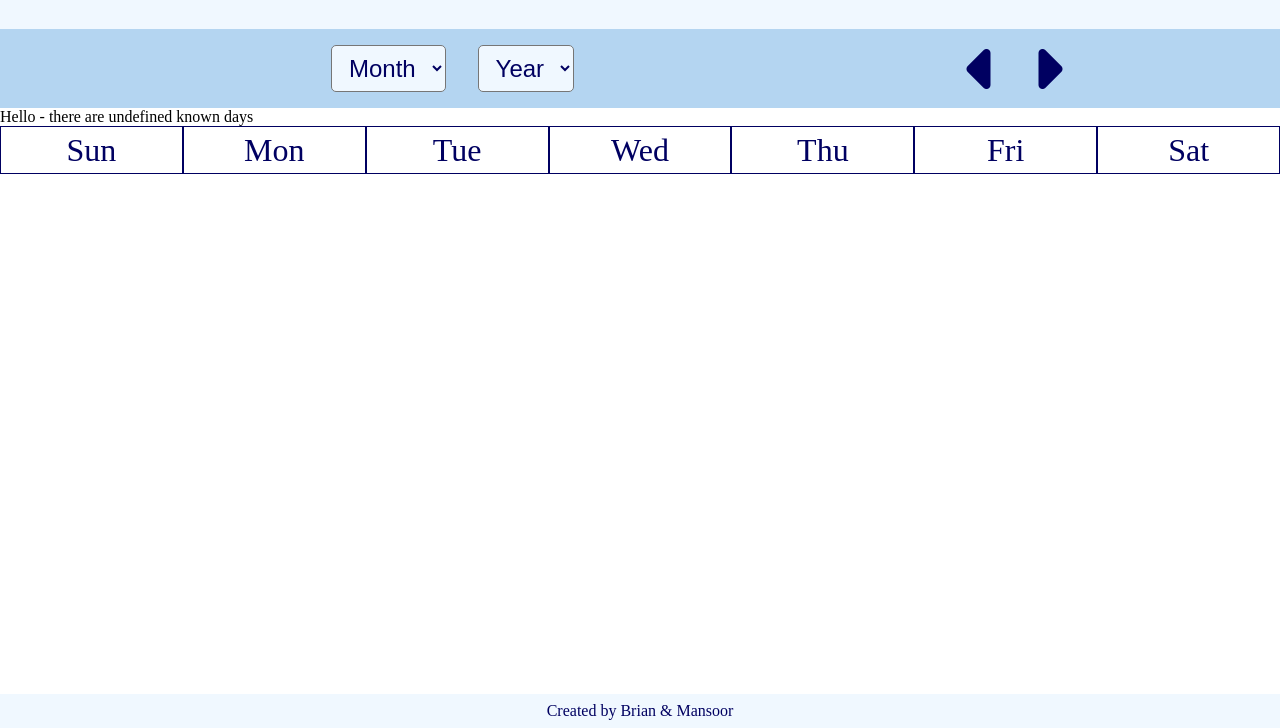
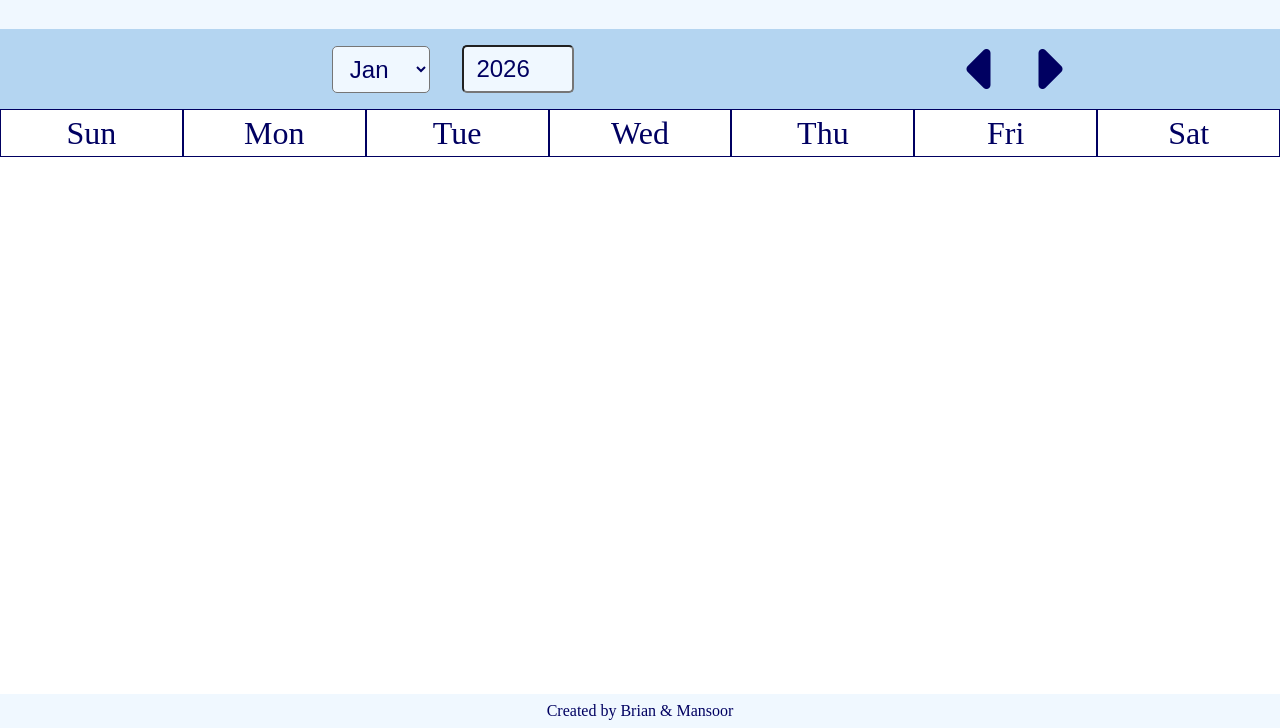
Before and after one commit to MansoorM11/Days-calendar, a website with bundled scripts: page index.html in a window 1280 px wide. Shown: the part 72-800 px from the top of the page. Built offline with nearby package versions, Linux system fonts and the light colour scheme.

Commit message:
created a function to get current date and populate month select

```diff
--- a/index.html
+++ b/index.html
@@ -18,11 +18,8 @@
     <nav id="nav-bar">
       <div id="date-select-field">
         <select id="month-select">
-          <option value="">Month</option>
         </select>
-        <select id="year-select">
-          <option value="">Year</option>
-        </select>
+        <input id="year-input" type="number" value="2026"></input>
       </div>
       <div id="navigate-button-field">
         <i
@@ -43,10 +40,9 @@
       </div>
     </nav>
     <main>
-      <p id="default-message"></p>
-      <container id="calendar-body">
+      <section id="calendar-body">
         <ul id="calendar-header"></ul>
-      </container>
+      </section>
     </main>
     <footer>Created by Brian & Mansoor</footer>
   </body>
--- a/styles.css
+++ b/styles.css
@@ -35,7 +35,7 @@ nav {
 }
 
 #month-select,
-#year-select {
+#year-input {
   font-size: 1.5rem;
   padding: 0.5rem 0.8rem;
   border-radius: 5px;
@@ -43,6 +43,10 @@ nav {
   color: var(--dark-blue);
   font-family: var(--font-family);
   cursor: pointer;
+}
+
+#year-input {
+  max-width: 7rem;
 }
 
 #navigate-button-field {
--- a/web.mjs
+++ b/web.mjs
@@ -6,21 +6,54 @@
 import { getGreeting } from "./common.mjs";
 import daysData from "./days.json" with { type: "json" };
 
+const state = {
+  year: 0,
+  month: 0,
+};
+
 function createCalendarHeaders() {
   const weekdays = ["Sun", "Mon", "Tue", "Wed", "Thu", "Fri", "Sat"];
   const calendarHeader = document.getElementById("calendar-header");
-  weekdays.forEach((weekday) => {
-    const dayList = document.createElement("li");
-    dayList.className = "weekdays";
-    dayList.textContent = weekday;
-    calendarHeader.append(dayList);
+  weekdays.forEach((weekday, index) => {
+    const dayLiElement = document.createElement("li");
+    dayLiElement.className = "weekdays";
+    dayLiElement.textContent = weekday;
+    dayLiElement.dataset.value = index;
+    dayLiElement.name = weekday;
+    dayLiElement.ariaLabel = weekday;
+    calendarHeader.append(dayLiElement);
   });
   return calendarHeader;
 }
 
-const calendarHeader = createCalendarHeaders();
+function getCurrentDate() {
+  const date = new Date();
+  const year = date.getFullYear();
+  const month = date.getMonth();
+
+  state.year = year;
+  state.month = month;
+
+  console.log(state.year);
+  console.log(state.month);
+}
+
+function populateMonthSelect() {
+  const months = Array.from({ length: 12 }, (element, index) => {
+    return new Date(0, index).toLocaleString("en-GB", { month: "short" });
+  });
+  console.log(months);
+  const monthSelect = document.getElementById("month-select");
+  months.forEach((month, index) => {
+    const monthOption = document.createElement("option");
+    monthOption.textContent = month;
+    monthOption.value = index;
+    monthSelect.append(monthOption);
+  });
+}
 
 window.onload = function () {
-  document.getElementById("default-message").innerText =
-    `${getGreeting()} - there are ${daysData.length} known days`;
+  createCalendarHeaders();
+  getCurrentDate();
+  populateMonthSelect();
 };
```
